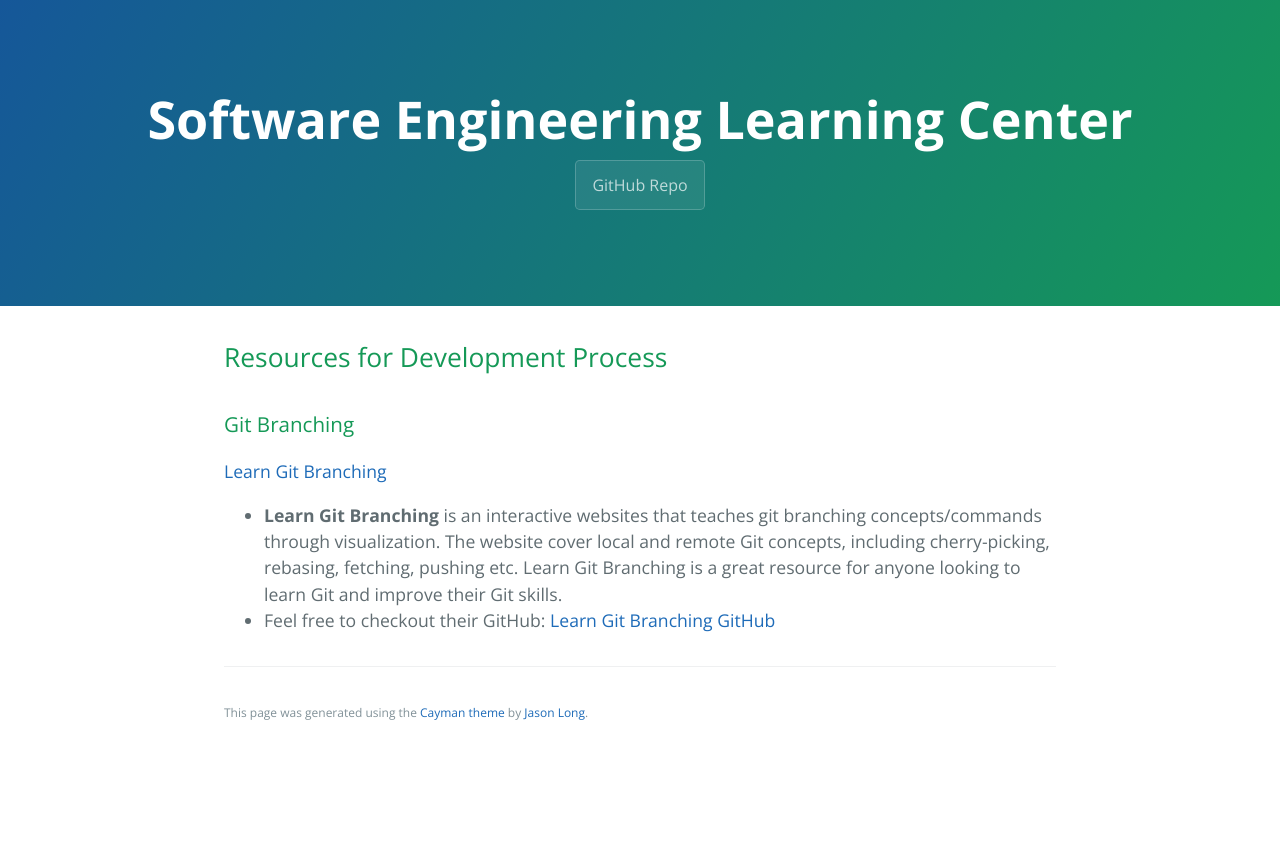
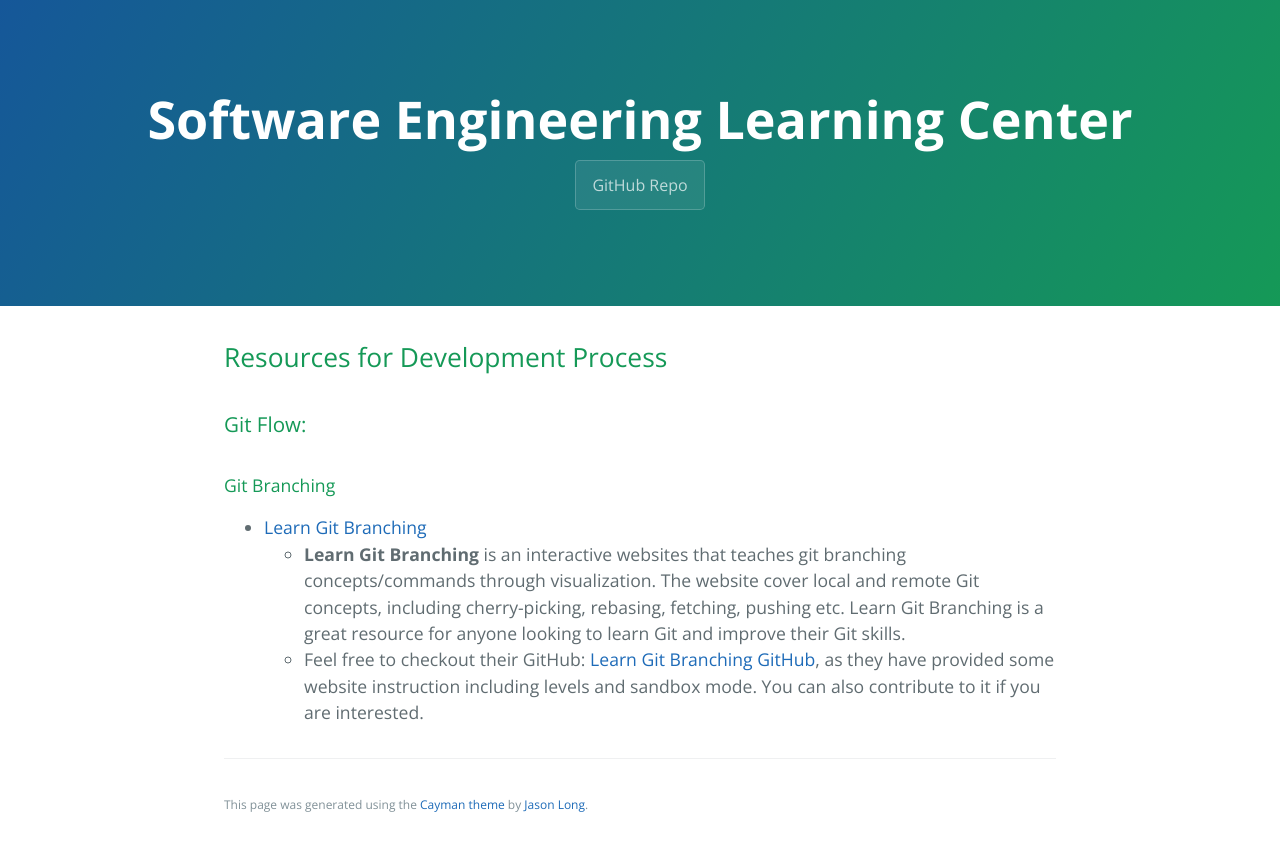
Before and after one commit to learning-software-engineering/learning-software-engineering.github.io, a Jekyll site: the page built from Topics/Development_Process.md, in a window 1280 px wide. Shown: the top 851 px of the page. Built offline with Jekyll 4.4.1, drawn with Linux system fonts in a browser that asks for light colours; our own code applies the rules of GitHub Pages for plain Markdown files.

Commit message:
Add Git Branching
Add Git branching as a sub-branch on Git Flow under readme.md
Add reasons why I provided Learn Git Branching Github repo

```diff
--- a/Topics/Development_Process.md
+++ b/Topics/Development_Process.md
@@ -1,6 +1,7 @@
 ## Resources for Development Process
 
-### Git Branching
-[Learn Git Branching](https://learngitbranching.js.org/)
-* **Learn Git Branching** is an interactive websites that teaches git branching concepts/commands through visualization. The website cover local and remote Git concepts, including cherry-picking, rebasing, fetching, pushing etc. Learn Git Branching is a great resource for anyone looking to learn Git and improve their Git skills.
-* Feel free to checkout their GitHub: [Learn Git Branching GitHub](https://github.com/pcottle/learnGitBranching)
+### Git Flow:
+#### Git Branching
+* [Learn Git Branching](https://learngitbranching.js.org/)
+  * **Learn Git Branching** is an interactive websites that teaches git branching concepts/commands through visualization. The website cover local and remote Git concepts, including cherry-picking, rebasing, fetching, pushing etc. Learn Git Branching is a great resource for anyone looking to learn Git and improve their Git skills.
+  * Feel free to checkout their GitHub: [Learn Git Branching GitHub](https://github.com/pcottle/learnGitBranching), as they have provided some website instruction including levels and sandbox mode. You can also contribute to it if you are interested.
```
